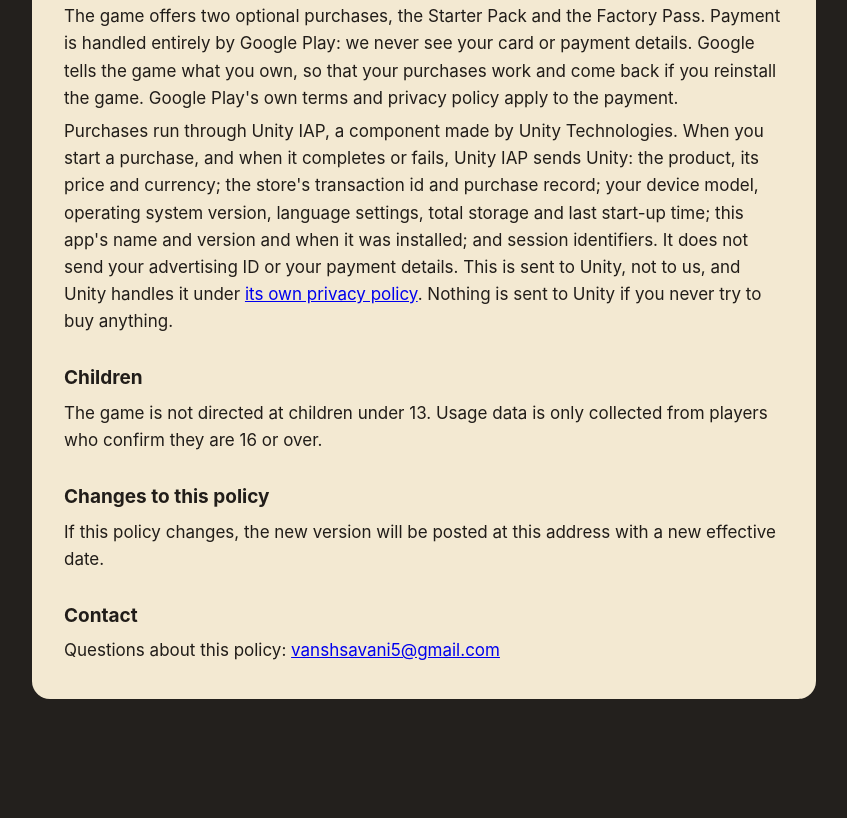
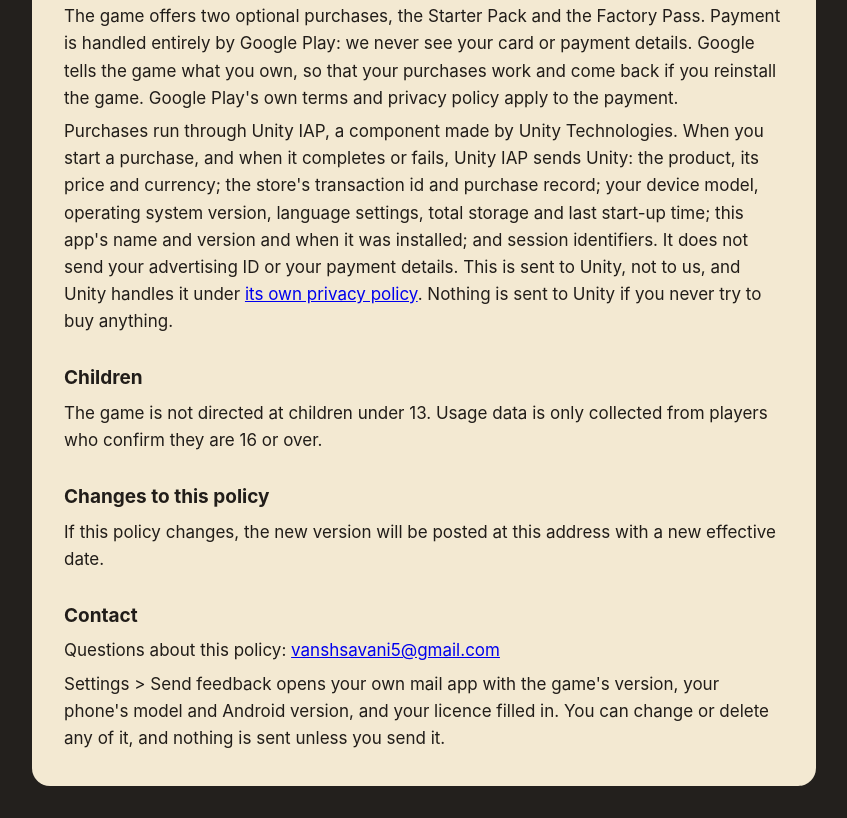
Before and after one commit to Vanshsavani/vanshsavani.github.io, a plain HTML site: page die-cast-idle-factory/privacy-policy.html in a window 1280 px wide. Shown: the part 2816-3634 px from the top of the page, without its empty margins (216-1063 px from the left). Before the commit the page ends 3547 px from the top, so only its background shows below. Drawn offline with Linux system fonts and the light colour scheme.

Commit message:
Say what Send feedback fills in, in the privacy policy
Co-Authored-By: Claude Opus 5.5 <noreply@anthropic.com>

```diff
--- a/die-cast-idle-factory/privacy-policy.html
+++ b/die-cast-idle-factory/privacy-policy.html
@@ -75,6 +75,7 @@
 
   <h2>Contact</h2>
   <p>Questions about this policy: <a href="mailto:vanshsavani5@gmail.com">vanshsavani5@gmail.com</a></p>
+  <p>Settings &gt; Send feedback opens your own mail app with the game's version, your phone's model and Android version, and your licence filled in. You can change or delete any of it, and nothing is sent unless you send it.</p>
 </main>
 </body>
 </html>
```
